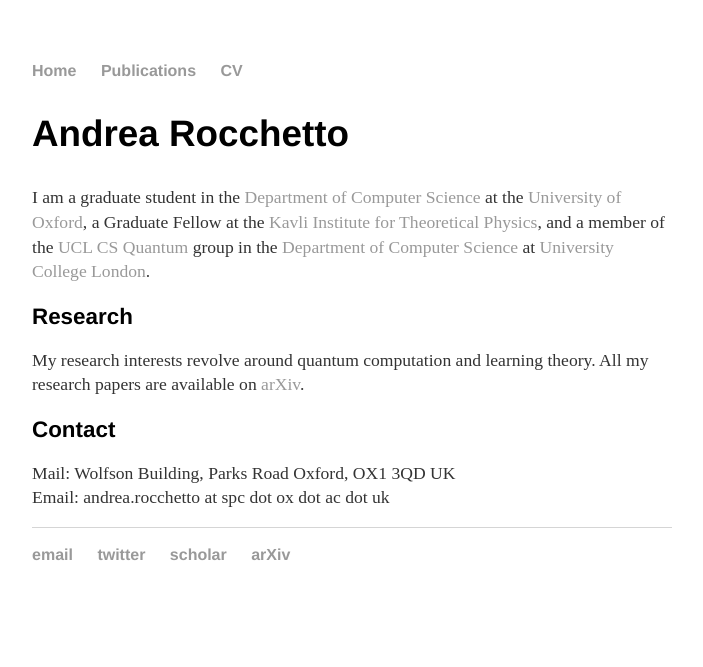
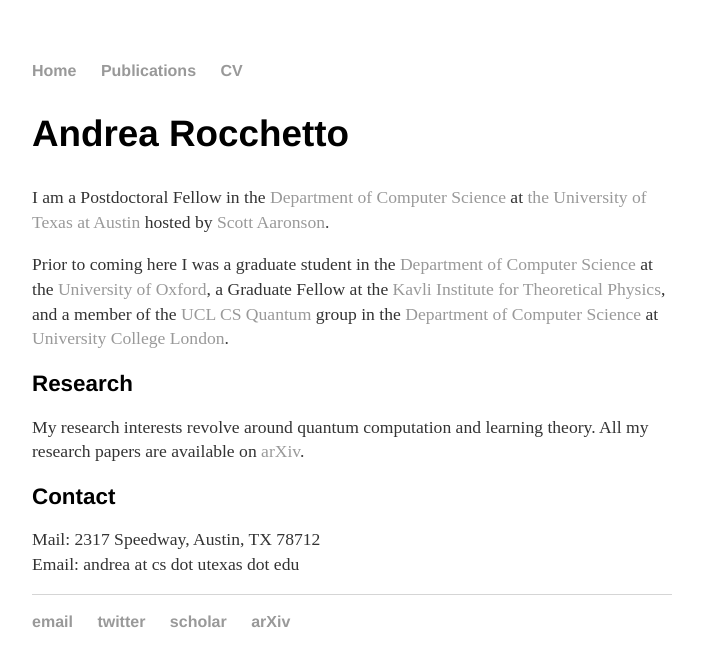
Before and after one commit to andrearocchetto/andrearocchetto.github.io, a Jekyll site: the page built from index.html, in a window 1280 px wide. Shown: the top 667 px of the page, without its empty margins (288-991 px from the left). Built offline with Jekyll 4.4.1, drawn with Linux system fonts in a browser that asks for light colours.

Commit message:
Update index.html

```diff
--- a/index.html
+++ b/index.html
@@ -5,12 +5,14 @@ title: Andrea Rocchetto
 <div class="blurb">
 	<h2>Andrea Rocchetto</h2>
 	<p></p>
-	<p>I am a graduate student in the <a href="http://www.cs.ox.ac.uk/">Department of Computer Science</a> at the <a href="http://www.ox.ac.uk/">University of Oxford</a>, a Graduate Fellow at the <a href="https://www.kitp.ucsb.edu/">Kavli Institute for Theoretical Physics</a>, and a member of the <a href="https://quantum.cs.ucl.ac.uk/">UCL CS Quantum</a> group  in the <a href="http://www.cs.ucl.ac.uk/home/">Department of Computer Science</a> at <a href="http://www.ucl.ac.uk/">University College London</a>.</p>
+	<p>I am a Postdoctoral Fellow in the <a href="https://www.cs.utexas.edu/">Department of Computer Science</a> at <a href="https://www.utexas.edu/">the University of Texas at Austin</a> hosted by <a href="https://www.scottaaronson.com/">Scott Aaronson</a>.
+	<p></p>
+	<p>Prior to coming here I was a graduate student in the <a href="http://www.cs.ox.ac.uk/">Department of Computer Science</a> at the <a href="http://www.ox.ac.uk/">University of Oxford</a>, a Graduate Fellow at the <a href="https://www.kitp.ucsb.edu/">Kavli Institute for Theoretical Physics</a>, and a member of the <a href="https://quantum.cs.ucl.ac.uk/">UCL CS Quantum</a> group  in the <a href="http://www.cs.ucl.ac.uk/home/">Department of Computer Science</a> at <a href="http://www.ucl.ac.uk/">University College London</a>.</p>
 	<h4>Research</h4>
 	<p>My research interests revolve around quantum computation and learning theory. All my research papers are available on <a href="https://arxiv.org/search/?searchtype=author&query=Rocchetto%2C+A">arXiv</a>.</p>
 	  </body>
 	</html>
 	<h4>Contact</h4>
-	<p>Mail: Wolfson Building, Parks Road Oxford, OX1 3QD UK <br>
-		Email: andrea.rocchetto at spc dot ox dot ac dot uk</p>
+	<p>Mail: 2317 Speedway, Austin, TX 78712 <br>
+		Email: andrea at cs dot utexas dot edu</p>
 </div><!-- /.blurb -->
```
